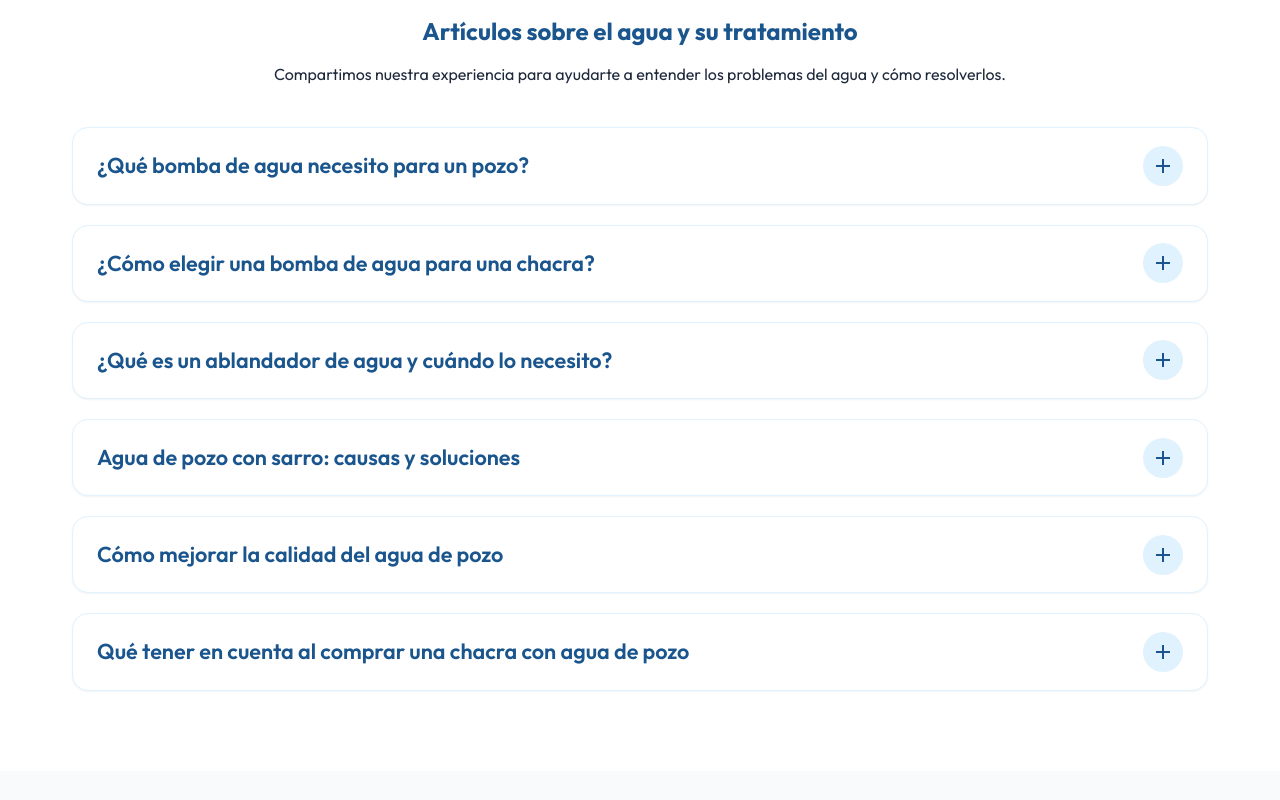
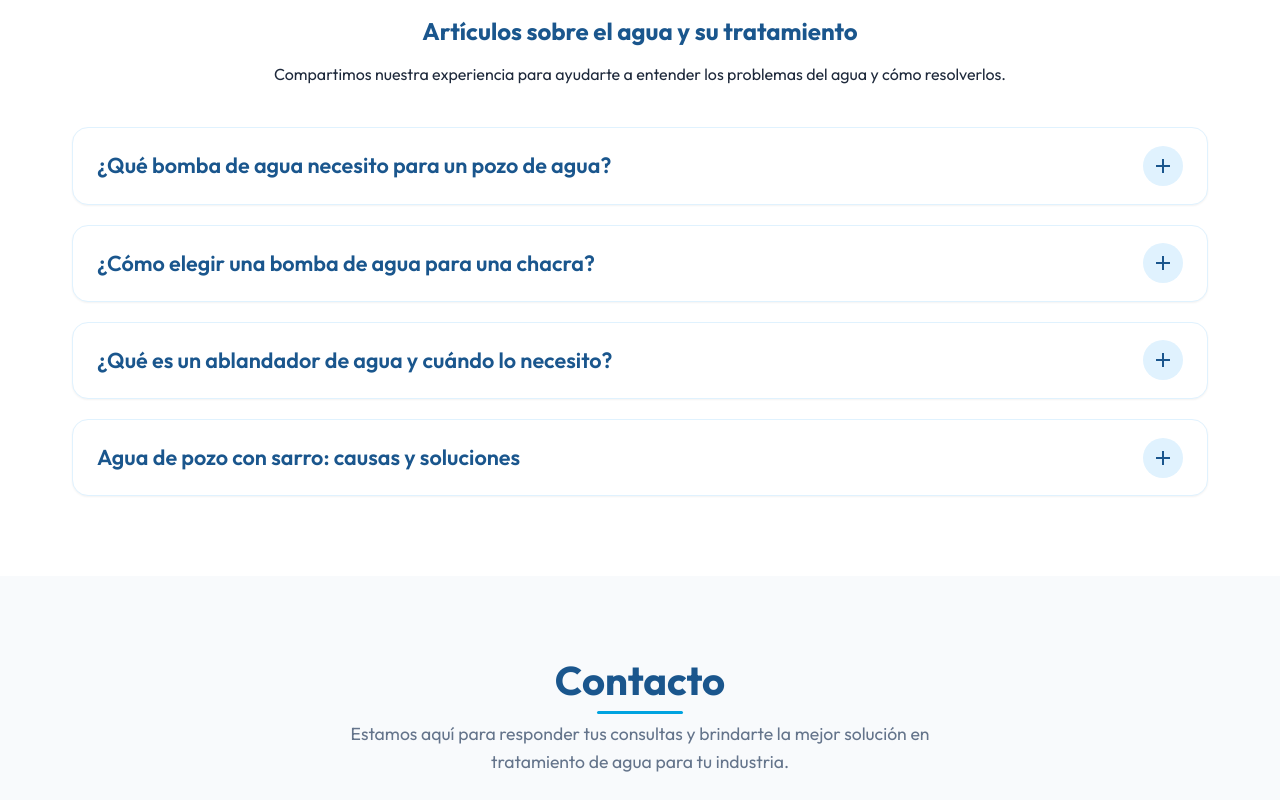
Before and after one commit to SoftwareProyects-independent-Work/agnIndustrialWeb, an Angular app: page / in a window 1280 px wide. Shown: the part 2240-3040 px from the top of the page. Built offline with nearby package versions, Linux system fonts and the light colour scheme.

Commit message:
Ampliar artículos y ocultar tarjetas pendientes de contenido

```diff
--- a/src/app/components/articles/articles.component.html
+++ b/src/app/components/articles/articles.component.html
@@ -6,7 +6,7 @@
     </div>
 
     <div class="articles-grid">
-      @for (article of articles; track article.slug) {
+      @for (article of visibleArticles; track article.slug) {
         <article class="article-card" [id]="'articulo-' + article.slug" [class.is-open]="activeSlug === article.slug">
           <details [open]="activeSlug === article.slug">
             <summary (click)="openArticle($event, article.slug)">
--- a/src/app/components/articles/articles.component.ts
+++ b/src/app/components/articles/articles.component.ts
@@ -19,6 +19,7 @@ interface Article {
 })
 export class ArticlesComponent implements AfterViewInit {
   readonly articles: Article[] = articles;
+  readonly visibleArticles = this.articles.filter(article => article.paragraphs.some(paragraph => paragraph.trim()));
   private readonly document = inject(DOCUMENT);
   private readonly meta = inject(Meta);
   private readonly title = inject(Title);
--- a/src/app/components/articles/articles.json
+++ b/src/app/components/articles/articles.json
@@ -1,6 +1,6 @@
 [
   {
-    "title": "¿Qué bomba de agua necesito para un pozo?",
+    "title": "¿Qué bomba de agua necesito para un pozo de agua?",
     "paragraphs": [
       "La elección de la bomba que se necesita para un pozo se debe basar en los siguientes puntos fundamentales:",
       "Con estos datos se podrá determinar la presión de trabajo y el caudal de la bomba del pozo a elegir. Un dato no menor es que de acuerdo a la calidad de agua del pozo se recomendará la utilización de un sistema de mejora de su calidad y esto afectará la presión y el caudal en el punto de uso, cualquier sistema de purificación de agua como los ablandadores y dosificadores de cloro tienen requerimientos específicos en cuanto a presión y caudal.",
@@ -19,7 +19,12 @@
   {
     "title": "¿Cómo elegir una bomba de agua para una chacra?",
     "paragraphs": [
-      "La primera cosa que debemos tener en cuenta es que la bomba del pozo es el corazón del establecimiento permite el suministro para las personas que lo habitan, animales de cría, y todo cuanto se haya plantado en el mismo. Debe cumplir con las características de funcionamiento que cumplan requerimientos en el agua de suministro al establecimiento: presión y caudal. Se deberá contar con tanques de almacenamiento de acuerdo a las necesidades de consumo y preveer la instalación de un sistema de potabilización de agua como ablandadores y dosificación de cloro."
+      "En una chacra, la bomba del pozo abastece actividades muy distintas: el consumo de la casa, los bebederos de los animales y el riego. Para elegirla, primero hay que conocer cuánta agua se necesita y en qué momentos se usa.",
+      "No es lo mismo abastecer una vivienda que regar mientras también se utilizan duchas o bebederos. El caudal indica la cantidad de agua que puede suministrar el sistema; la presión permite que llegue a los puntos de uso en las condiciones necesarias.",
+      "También hay que considerar la profundidad del pozo, el agua que puede aportar, las distancias y los desniveles del terreno. Una bomba de mayor potencia no resuelve por sí sola las limitaciones de un pozo o de una instalación mal dimensionada.",
+      "El almacenamiento es otra parte del diseño. Según el consumo y la capacidad del pozo, un tanque puede ayudar a cubrir los momentos de mayor demanda. Su tamaño y la forma de distribuir el agua deben pensarse junto con la bomba.",
+      "La calidad del agua también importa: conviene analizarla y definir el tratamiento según los resultados y el uso previsto. Un ablandador reduce la dureza, pero por sí solo no garantiza que el agua sea potable.",
+      "En AGN te ayudamos a evaluar el pozo, los consumos y la instalación para elegir una bomba adecuada para tu chacra. También te asesoramos sobre el almacenamiento y el tratamiento del agua, para pensar el sistema en conjunto. Contanos cómo usás el agua y vemos qué solución se adapta a tu caso."
     ],
     "slug": "bomba-para-chacra",
     "description": "Una guía para pensar el suministro de agua de una chacra y la elección de su bomba de pozo."
@@ -27,7 +32,11 @@
   {
     "title": "¿Qué es un ablandador de agua y cuándo lo necesito?",
     "paragraphs": [
-      "Un ablandador de agua es un equipo de filtración basado en intercambio iónico que retiene calcio y magnesio, transformando el agua dura (con calcio y magnesio) en blanda (sin calcio y magnesio). Su uso está recomendado siempre que se disponga de agua con alta salinidad y con un contenido de dureza (calcio y magnesio) alto, se recomienda para aguas de pozo. La presencia de dureza provoca la formación de depósitos de sarro en todas la instalaciones que funcionen con agua, sobre todo aquellas que intercambian calor, Calentadores o enfriadores de agua, lavarropas, lavavajillas, piscinas, grifería y paredes y pisos de baños y cocinas. Elevada dureza en el agua provoca resequedad en la piel y el cabello, daña la ropa, calefactores , calefones y todos los electrodomésticos que funcionen con agua."
+      "Un ablandador es un equipo que reduce la dureza del agua, asociada principalmente al calcio y al magnesio disueltos. Funciona mediante intercambio iónico: una resina retiene estos minerales y los intercambia por sodio o potasio.",
+      "Cuando el agua es dura, puede dejar depósitos de sarro en griferías, cañerías y equipos. El problema suele ser más visible al calentar el agua, por ejemplo en calefones y calderas. También puede disminuir la eficacia de jabones y detergentes.",
+      "La presencia de sarro es una razón para analizar el agua. El resultado permite conocer su dureza y evaluar si conviene instalar un ablandador; no todas las aguas de pozo necesitan el mismo tratamiento.",
+      "Un ablandador no elimina todas las sales ni sustituye la desinfección. Reducir la dureza y obtener agua apta para consumo son objetivos distintos, que deben evaluarse según el análisis y el uso del agua.",
+      "En AGN analizamos tu agua y te ayudamos a determinar si necesitás un ablandador y qué capacidad debe tener según tu consumo. También te asesoramos sobre su instalación y mantenimiento, para que el equipo responda a las necesidades de tu casa, chacra o empresa."
     ],
     "slug": "que-es-un-ablandador-de-agua",
     "description": "Conocé qué es un ablandador de agua y cómo se relaciona con la dureza y el sarro."
@@ -36,19 +45,20 @@
     "title": "Agua de pozo con sarro: causas y soluciones",
     "paragraphs": [
       "Las aguas de lluvia al filtrarse en el terreno se van cargando de minerales hasta llegar a las napas y acuíferos, es normal que aumente el contenido de sales minerales a medida que realiza su recorrido. Entre los minerales que va adquiriendo se encuentran el calcio y magnesio que integran lo que llamamos “dureza” , que ocasionan daños materiales en instalaciones sanitarias, electrodomésticos, provoca mayor gasto de energía pues disminuye el rendimiento térmico en calderas y calefones, puede ocasionar sequedad en piel y cabello, disminuye el rendimiento en jabones y shampúes. La dureza se puede eliminar por medio de ablandadores de agua o con equipos de ósmosis inversa.",
-      "Los ablandadores son equipos de filtración por intercambio iónico que retienen el calcio y magnesio, cambiándolo por sodio o potasio. Por esta razón consumen cloruro de sodio como regenerante siendo equipos de costo medio y mantenimiento bajo. Los equipos de ósmosis retiene sales minerales mediante un membrana semipermeable que se va saturando a lo largo del tiempo y tendrá que ser cambiada en su totalidad, son equipos de bajo rendimiento con un desperdicio de agua que puede llegar al 60% y con un cotos de medio a alto."
+      "Los ablandadores son equipos de filtración por intercambio iónico que retienen el calcio y magnesio, cambiándolo por sodio o potasio. Por esta razón consumen cloruro de sodio como regenerante siendo equipos de costo medio y mantenimiento bajo. Los equipos de ósmosis retiene sales minerales mediante un membrana semipermeable que se va saturando a lo largo del tiempo y tendrá que ser cambiada en su totalidad, son equipos de bajo rendimiento con un desperdicio de agua que puede llegar al 60% y con un cotos de medio a alto.",
+      "En AGN te ayudamos a identificar la causa del sarro mediante el análisis del agua y la revisión de tu instalación. Con esa información te asesoramos sobre el tratamiento adecuado y el equipo que se ajuste a tu consumo. Consultanos y evaluamos tu caso."
     ],
     "slug": "agua-de-pozo-con-sarro",
     "description": "Un primer acercamiento a la dureza del agua de pozo, el sarro y las alternativas de tratamiento."
   },
   {
-    "title": "Cómo mejorar la calidad del agua de pozo",
+    "title": "¿Cómo mejorar la calidad del agua de pozo?",
     "paragraphs": [],
     "slug": "mejorar-calidad-agua-de-pozo",
     "description": "Próximamente: cómo mejorar la calidad del agua de pozo."
   },
   {
-    "title": "Qué tener en cuenta al comprar una chacra con agua de pozo",
+    "title": "¿Qué tener en cuenta al comprar una chacra con agua de pozo?",
     "paragraphs": [],
     "slug": "comprar-chacra-con-agua-de-pozo",
     "description": "Próximamente: qué revisar sobre el agua de pozo antes de comprar una chacra."
```
